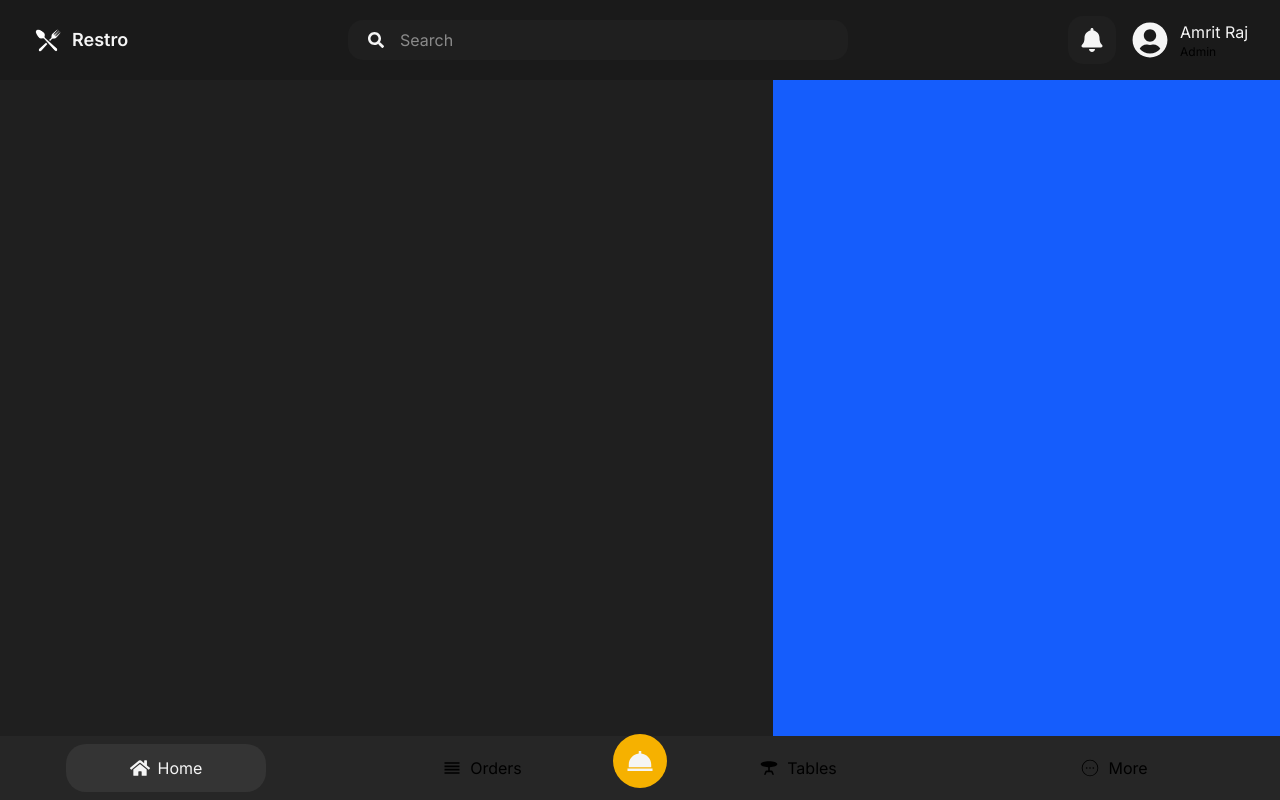
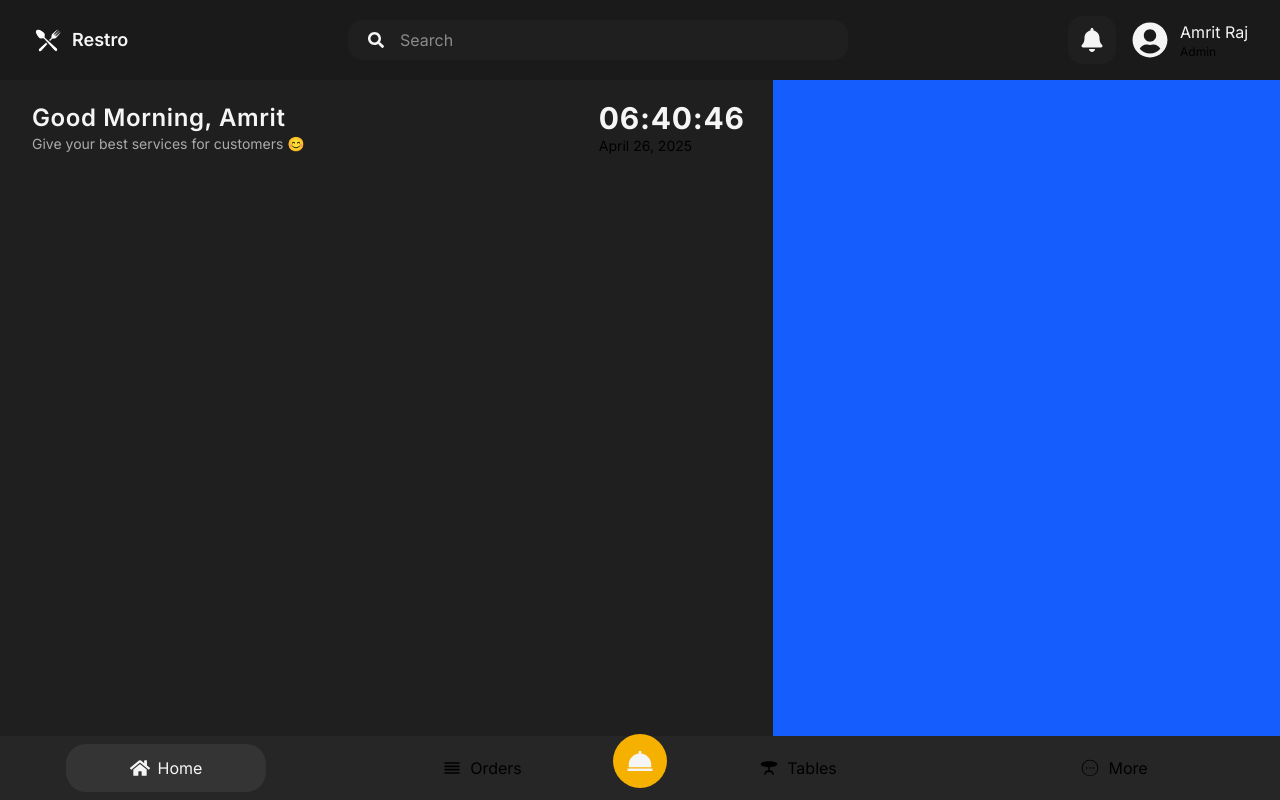
Before and after one commit to Sugavanesh17/POS_system, a React (Vite) app in the folder frontend/: page / in a window 1280 px wide. Built offline with nearby package versions, Linux system fonts and the light colour scheme.

Commit message:
Added Greetings

```diff
--- a/frontend/src/components/home/Greetings.jsx
+++ b/frontend/src/components/home/Greetings.jsx
@@ -1,11 +1,52 @@
-import React from 'react'
+import { useEffect, useState } from "react";
 
 const Greetings = () => {
+  const [dateTime, setDateTime] = useState(new Date());
+
+  useEffect(() => {
+    const timer = setInterval(() => setDateTime(new Date()), 1000);
+    return () => clearInterval(timer);
+  }, []);
+
+  const formatDate = (date) => {
+    const months = [
+      "January",
+      "February",
+      "March",
+      "April",
+      "May",
+      "June",
+      "July",
+      "August",
+      "September",
+      "October",
+      "November",
+      "December",
+    ];
+    return `${months[date.getMonth()]} ${String(date.getDate()).padStart(2, "0")}, ${date.getFullYear()}`;
+  };
+
+  const formatTime = (date) =>
+    `${String(date.getHours()).padStart(2, "0")}:${String(date.getMinutes()).padStart(2, "0")}:${String(date.getSeconds()).padStart(2, "0")}`;
+
   return (
-    <div>
+    <div className="flex justify-between items-center px-8 mt-5">
+      <div>
+        <h1 className="text-[#F5F5F5] text-2xl font-semibold tracking-wide">
+          Good Morning, Amrit
+        </h1>
+        <p className="text-[#ababab] text-sm">
+          Give your best services for customers 😊
+        </p>
+      </div>
+      <div>
+        <h1 className="text-[#F5F5F5] text-3xl font-bold tracking-wide w-[130px]">
+          {formatTime(dateTime)}
+        </h1>
+        <p className="text-[#ababa] text-sm">{formatDate(dateTime)}</p>
+      </div>
+    </div>
+  );
+};
 
-    </div>
-  )
-}
-
-export default Greetings
+export default Greetings;
```
